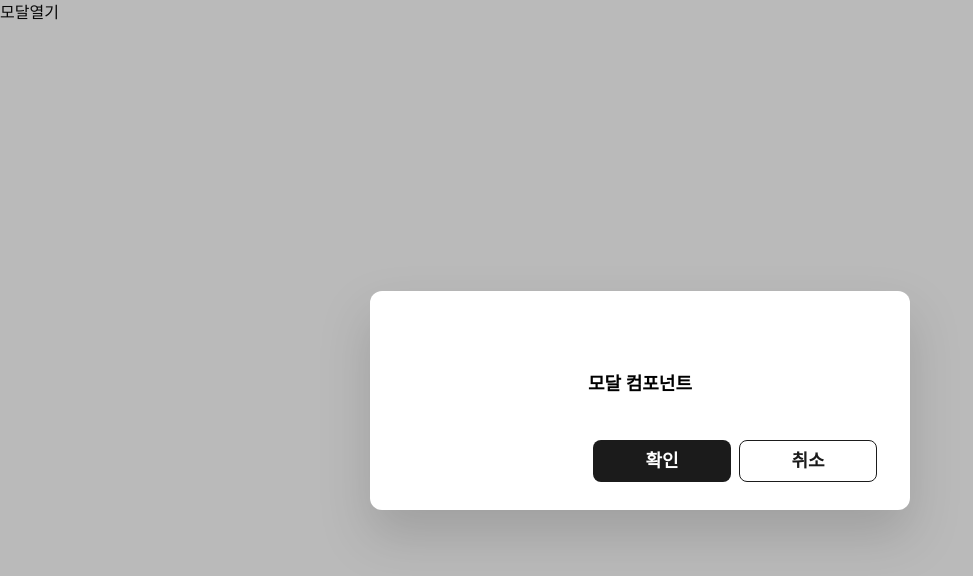
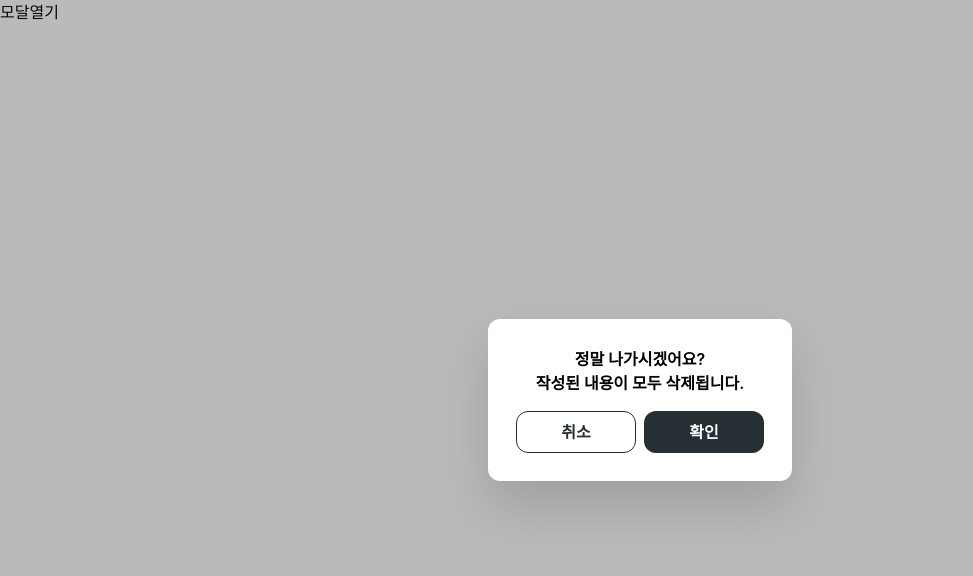
Before and after one commit to YongLeeCode/Manchui-Frontend, a Next.js app: page /main in a window 1280 px wide. Both pictures are taken after a click on the button "모달열기". Shown: the top 576 px of the page, without its empty margins (0-973 px from the left). Built offline with nearby package versions, Linux system fonts and the light colour scheme; a web font is replaced by a local one.

Commit message:
[Feat] Modal 버튼 추가 및 애니메이션 적용 (#28)
* Feat: Modal 버튼 추가

* Feat: Modal 버튼 디자인 변경 및 Modal 닫힐 때 애니메이션 적용

* Feat: jsdoc 추가

* Feat: storybook 추가

```diff
--- a/src/components/shared/Modal/index.tsx
+++ b/src/components/shared/Modal/index.tsx
@@ -1,21 +1,37 @@
 import { useState } from 'react';
 import ReactDOM from 'react-dom';
+import { cva } from 'class-variance-authority';
+import { cn } from '@/utils/classNames';
 
 type ModalProps = {
+  buttons: { label: string; onClick: () => void }[];
   children: React.ReactNode;
   isOpen: boolean;
   onClose: () => void;
 };
 
+const buttonStyles = cva('h-[42px] w-full min-w-[120px] rounded-xl text-base font-semibold', {
+  variants: {
+    variant: {
+      primary: 'bg-blue-800 text-white',
+      secondary: 'border border-blue-800 bg-white text-blue-800',
+    },
+  },
+  defaultVariants: {
+    variant: 'primary',
+  },
+});
+
 /**
  * Modal 컴포넌트
  *
- * @property {boolean} isOpen - Modal Open 여부
- * @property {() => void} onClose - Modal Close 함수
- * @property {React.ReactNode} children - render props 방식으로, 모달 내부의 콘텐츠를 렌더링하는 함수. handleClose를 인자로 받아서 모달을 닫을 수 있음
+ * @param {boolean} isOpen - 모달이 열려 있는지 여부
+ * @param {() => void} onClose - 모달을 닫는 함수
+ * @param {React.ReactNode} children - 모달 내부에 렌더링할 콘텐츠
+ * @param {{ label: string; onClick: () => void }[]} buttons - 모달 하단 버튼들, 버튼은 label과 onClick 함수로 구성
  */
 
-export default function Modal({ isOpen, onClose, children }: ModalProps) {
+export default function Modal({ isOpen, onClose, children, buttons = [] }: ModalProps) {
   const [animation, setAnimation] = useState<'animate-modal-open' | 'animate-modal-close'>('animate-modal-open');
 
   const handleClose = () => {
@@ -28,7 +44,6 @@ export default function Modal({ isOpen, onClose, children }: ModalProps) {
   };
 
   const handleBackgroundClick = (event: React.MouseEvent<HTMLDivElement>) => {
-    // 배경 클릭 시 모달 닫기
     if (event.target === event.currentTarget) {
       handleClose();
     }
@@ -37,8 +52,29 @@ export default function Modal({ isOpen, onClose, children }: ModalProps) {
   if (!isOpen) return null;
 
   return ReactDOM.createPortal(
-    <div className={`fixed inset-0 z-[9999] flex items-center justify-center bg-black/30 ${animation}`} onClick={handleBackgroundClick}>
-      <div className="rounded-xl bg-white drop-shadow-2xl">{children}</div>
+    <div className={cn('fixed inset-0 z-[9999] flex items-center justify-center bg-black/30', animation)} onClick={handleBackgroundClick}>
+      <div className="rounded-xl bg-white drop-shadow-2xl">
+        {children}
+        <div className={cn('mt-4 flex gap-2 px-7 pb-7', buttons.length === 1 ? 'justify-center' : 'justify-between')}>
+          {buttons.map((button, i) => (
+            <button
+              key={i}
+              type="button"
+              onClick={() => {
+                button.onClick();
+                handleClose();
+              }}
+              className={cn(
+                buttonStyles({
+                  variant: buttons.length === 1 ? 'primary' : i === 0 ? 'secondary' : 'primary',
+                }),
+              )}
+            >
+              {button.label}
+            </button>
+          ))}
+        </div>
+      </div>
     </div>,
     document.body,
   );
--- a/src/pages/main/index.tsx
+++ b/src/pages/main/index.tsx
@@ -1,3 +1,4 @@
+/* eslint-disable no-alert */
 import Modal from '@/components/shared/Modal';
 import { useModal } from '@/hooks/useModal';
 
@@ -9,17 +10,17 @@ export default function MainPage() {
       <button type="button" onClick={openModal}>
         모달열기
       </button>
-      <Modal isOpen={isOpen} onClose={closeModal}>
-        <div className="md:w-[540px] md:px-[33px] m-auto px-[90px] pb-[28px] pt-[26px] text-right text-[18px]">
-          <p className="pb-[43px] pt-[53px] text-center font-semibold">모달 컴포넌트</p>
-          <span className="md:justify-end flex justify-center gap-2 font-semibold">
-            <button type="button" className="h-[42px] w-[138px] rounded-[8px] bg-black text-white">
-              확인
-            </button>
-            <button type="button" className="h-[42px] w-[138px] rounded-[8px] border border-black bg-white text-black" onClick={closeModal}>
-              취소
-            </button>
-          </span>
+      <Modal
+        isOpen={isOpen}
+        onClose={closeModal}
+        buttons={[
+          { label: '취소', onClick: () => closeModal },
+          { label: '확인', onClick: () => alert('확인 클릭됨') },
+        ]}
+      >
+        <div className="pt-7 text-center font-semibold">
+          <p>정말 나가시겠어요?</p>
+          <p>작성된 내용이 모두 삭제됩니다.</p>
         </div>
       </Modal>
     </div>
```
Also changed, not shown: 1 other file (tests, documents, lock files or other folders).
